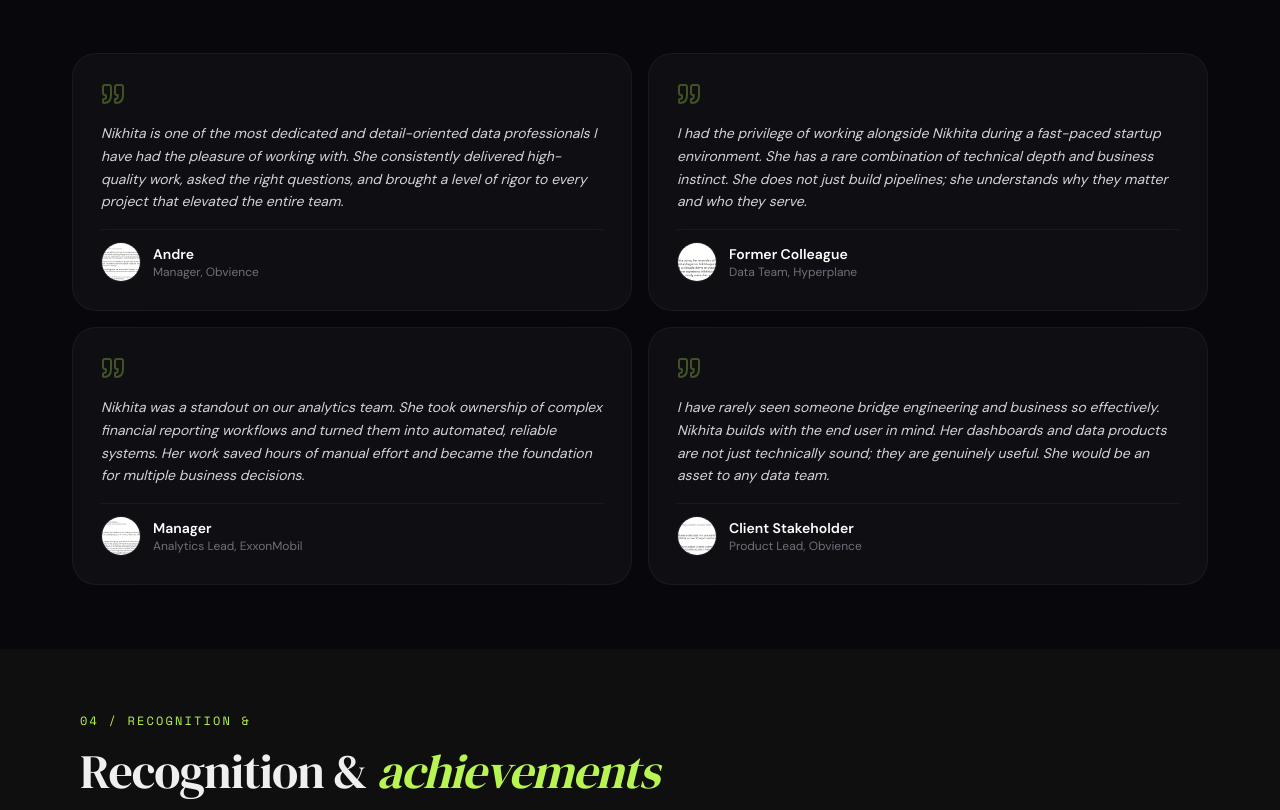
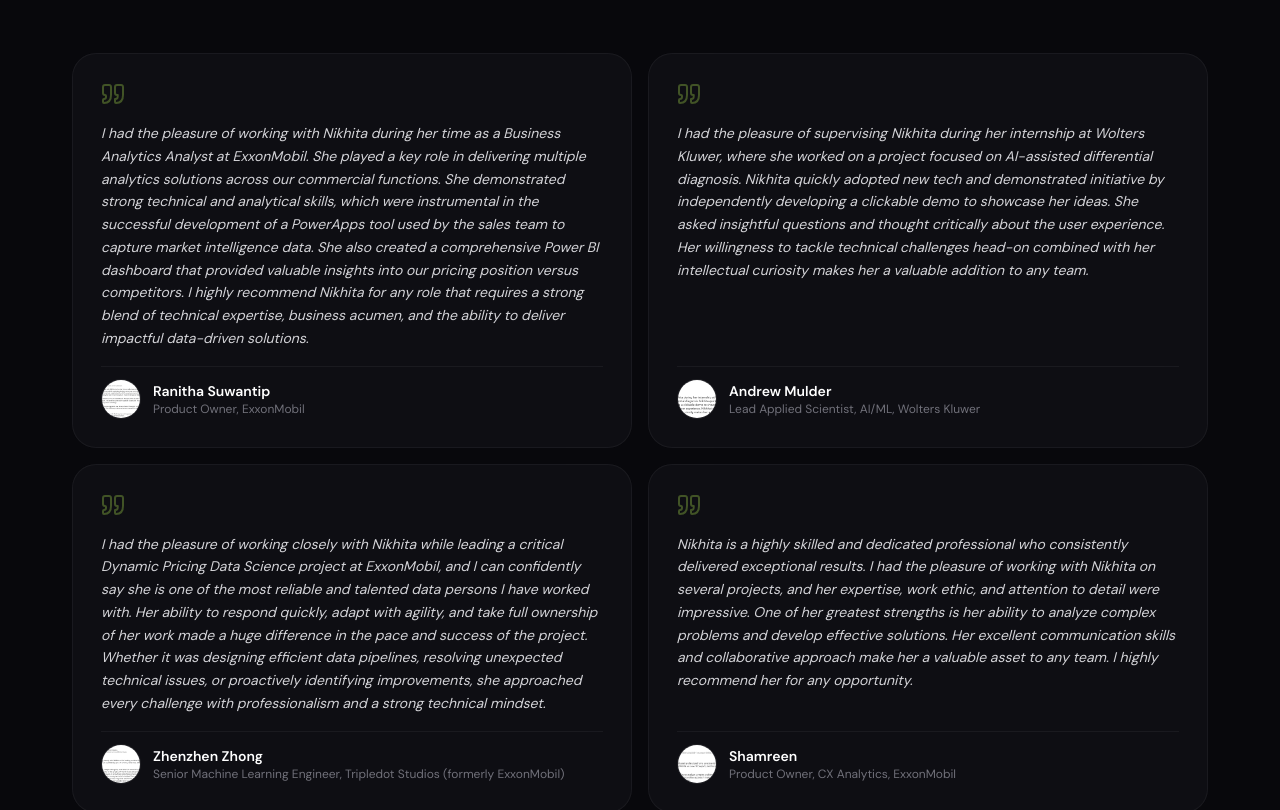
Before and after one commit to NikhitaShankar97/nikhitashankar97.github.io, a Next.js app: page / in a window 1280 px wide. Shown: the part 5043-5853 px from the top of the page. Built offline with nearby package versions, Linux system fonts and the light colour scheme.

Commit message:
Real LinkedIn recommendations in testimonials

```diff
--- a/data/portfolio.ts
+++ b/data/portfolio.ts
@@ -107,11 +107,11 @@ export const portfolioData: PortfolioData = {
     {id:'retail',title:'Retail Analytics',description:'Multi-dimensional analysis with Mathematica.',tags:['Mathematica','Strategy'],links:[{label:'↗ GitHub',url:'https://github.com/NikhitaShankar97/Retail-Analytics-and-Strategy'}]},
   ],
 
-  testimonials:[
-    {quote:'Nikhita is one of the most dedicated and detail-oriented data professionals I have had the pleasure of working with. She consistently delivered high-quality work, asked the right questions, and brought a level of rigor to every project that elevated the entire team.',name:'Andre',role:'Manager',company:'Obvience',image:'/testimonial-1.jpg'},
-    {quote:'I had the privilege of working alongside Nikhita during a fast-paced startup environment. She has a rare combination of technical depth and business instinct. She does not just build pipelines; she understands why they matter and who they serve.',name:'Former Colleague',role:'Data Team',company:'Hyperplane',image:'/testimonial-2.jpg'},
-    {quote:'Nikhita was a standout on our analytics team. She took ownership of complex financial reporting workflows and turned them into automated, reliable systems. Her work saved hours of manual effort and became the foundation for multiple business decisions.',name:'Manager',role:'Analytics Lead',company:'ExxonMobil',image:'/testimonial-3.jpg'},
-    {quote:'I have rarely seen someone bridge engineering and business so effectively. Nikhita builds with the end user in mind. Her dashboards and data products are not just technically sound; they are genuinely useful. She would be an asset to any data team.',name:'Client Stakeholder',role:'Product Lead',company:'Obvience',image:'/testimonial-4.jpg'},
+testimonials:[
+    {quote:'I had the pleasure of working with Nikhita during her time as a Business Analytics Analyst at ExxonMobil. She played a key role in delivering multiple analytics solutions across our commercial functions. She demonstrated strong technical and analytical skills, which were instrumental in the successful development of a PowerApps tool used by the sales team to capture market intelligence data. She also created a comprehensive Power BI dashboard that provided valuable insights into our pricing position versus competitors. I highly recommend Nikhita for any role that requires a strong blend of technical expertise, business acumen, and the ability to deliver impactful data-driven solutions.',name:'Ranitha Suwantip',role:'Product Owner',company:'ExxonMobil',image:'/testimonial-1.jpg'},
+    {quote:'I had the pleasure of supervising Nikhita during her internship at Wolters Kluwer, where she worked on a project focused on AI-assisted differential diagnosis. Nikhita quickly adopted new tech and demonstrated initiative by independently developing a clickable demo to showcase her ideas. She asked insightful questions and thought critically about the user experience. Her willingness to tackle technical challenges head-on combined with her intellectual curiosity makes her a valuable addition to any team.',name:'Andrew Mulder',role:'Lead Applied Scientist, AI/ML',company:'Wolters Kluwer',image:'/testimonial-2.jpg'},
+    {quote:'I had the pleasure of working closely with Nikhita while leading a critical Dynamic Pricing Data Science project at ExxonMobil, and I can confidently say she is one of the most reliable and talented data persons I have worked with. Her ability to respond quickly, adapt with agility, and take full ownership of her work made a huge difference in the pace and success of the project. Whether it was designing efficient data pipelines, resolving unexpected technical issues, or proactively identifying improvements, she approached every challenge with professionalism and a strong technical mindset.',name:'Zhenzhen Zhong',role:'Senior Machine Learning Engineer',company:'Tripledot Studios (formerly ExxonMobil)',image:'/testimonial-3.jpg'},
+    {quote:'Nikhita is a highly skilled and dedicated professional who consistently delivered exceptional results. I had the pleasure of working with Nikhita on several projects, and her expertise, work ethic, and attention to detail were impressive. One of her greatest strengths is her ability to analyze complex problems and develop effective solutions. Her excellent communication skills and collaborative approach make her a valuable asset to any team. I highly recommend her for any opportunity.',name:'Shamreen',role:'Product Owner, CX Analytics',company:'ExxonMobil',image:'/testimonial-4.jpg'},
   ],
 
   socialLinks:[
```
